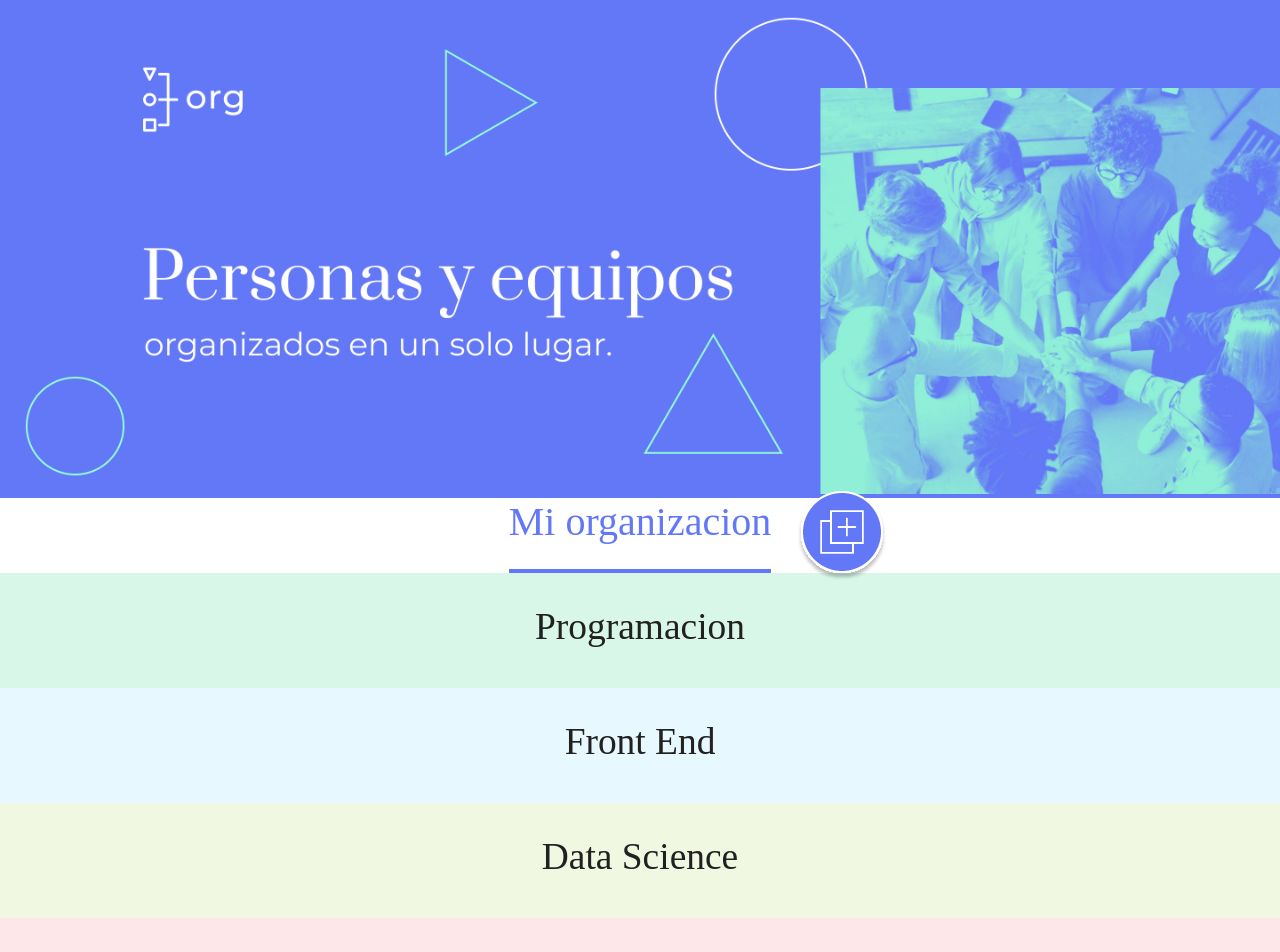
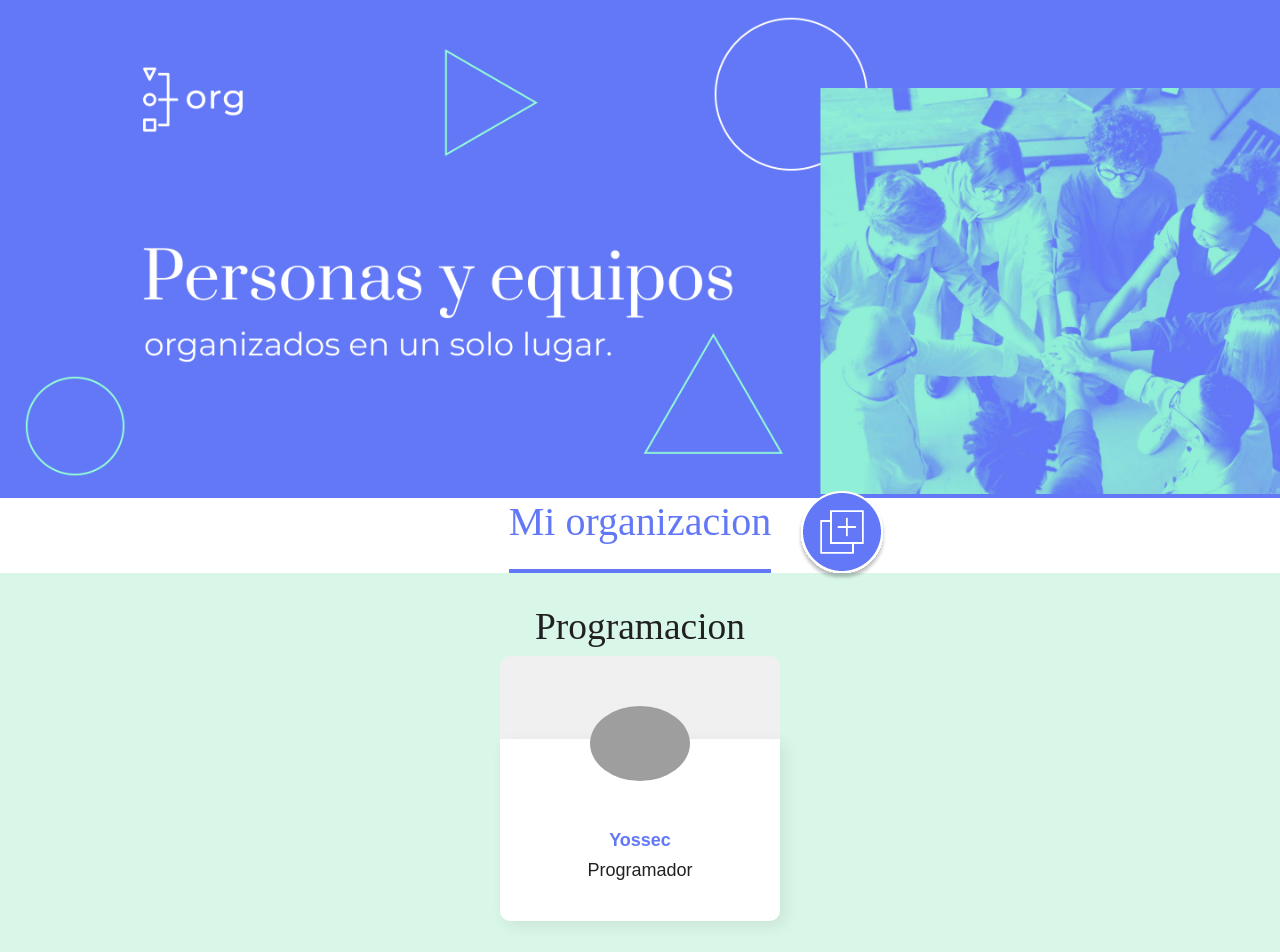
Before and after one commit to YossecSA/Organizacion-Empresa-Alura, a React (Vite) app: page / in a window 1280 px wide. Shown: the top 952 px of the page. Built offline with nearby package versions, Linux system fonts and the light colour scheme; grey boxes are pictures that could not be loaded.

Commit message:
creacion de la carta colaborador

```diff
--- /dev/null
+++ b/src/components/Colaborador/Colaborador.css
@@ -0,0 +1,49 @@
+.colaborador {
+    width: 280px;
+    margin-bottom: 24px;
+    position: relative;
+}
+
+.colaborador .encabezado {
+    background-color:  #F0F0F0;
+    border-radius: 10px 10px 0px 0px;
+}
+.colaborador img {
+    width: 100px;
+    border-radius: 50%;
+    position: relative;
+    bottom: -50px;
+}
+
+.colaborador .info {
+    background: #FFFFFF;
+    box-shadow: 5px 5px 15px rgba(0, 0, 0, 0.08);
+    border-radius: 0px 0px 10px 10px;
+    padding-top: 90px;
+    padding-bottom: 40px;
+    min-height: 100px;
+    font-family: 'Montserrat', sans-serif;
+}
+
+.colaborador .info h4 {
+    color: #6278F7;
+    font-size: 18px;
+    line-height: 22px;
+    font-weight: bold;
+    margin-bottom: 8px;
+}
+
+.colaborador .info h5 {
+    font-size: 18px;
+    line-height: 22px;
+    color: #212121;
+    padding: 0 24px;
+    font-weight: 400;
+    margin: 0;
+}
+
+.eliminar{
+    position: absolute;
+    right: -15px;
+    top: -15px;
+}
--- /dev/null
+++ b/src/components/Colaborador/Colaborador.jsx
@@ -0,0 +1,19 @@
+import React from "react";
+import "./Colaborador.css";
+
+const Colaborador = () => {
+    return (
+        <div className="colaborador">
+            <div className="encabezado">
+                <img src="https://github.com/YossecSA.png" />
+            </div>
+            <div className="info">
+                <h4>Yossec</h4>
+                <h5>Programador</h5>
+            </div>
+        </div>
+    );
+};
+import "./Colaborador.css";
+
+export default Colaborador;
--- a/src/components/Equipo/Equipo.css
+++ b/src/components/Equipo/Equipo.css
@@ -10,3 +10,8 @@
     display: inline-block;
     padding-bottom: 8px;
 }
+.colaboradores{
+    display: flex;
+    justify-content: space-evenly;
+    flex-wrap: wrap;
+}
--- a/src/components/Equipo/Equipo.jsx
+++ b/src/components/Equipo/Equipo.jsx
@@ -1,5 +1,6 @@
 import React from "react";
 import "./Equipo.css";
+import Colaborador from "../Colaborador/Colaborador";
 
 const Equipo = (props) => {
 
@@ -8,7 +9,9 @@
     return (
         <section className="equipo" style={{backgroundColor: colorPrimario}}>
             <h3>{titulo}</h3>
-            <div className="colaboradores" style={{ borderBottom: colorSecundario }}></div>
+            <div className="colaboradores" style={{ borderBottom: colorSecundario }}>
+                <Colaborador></Colaborador>
+            </div>
         </section>
     );
 };
```
